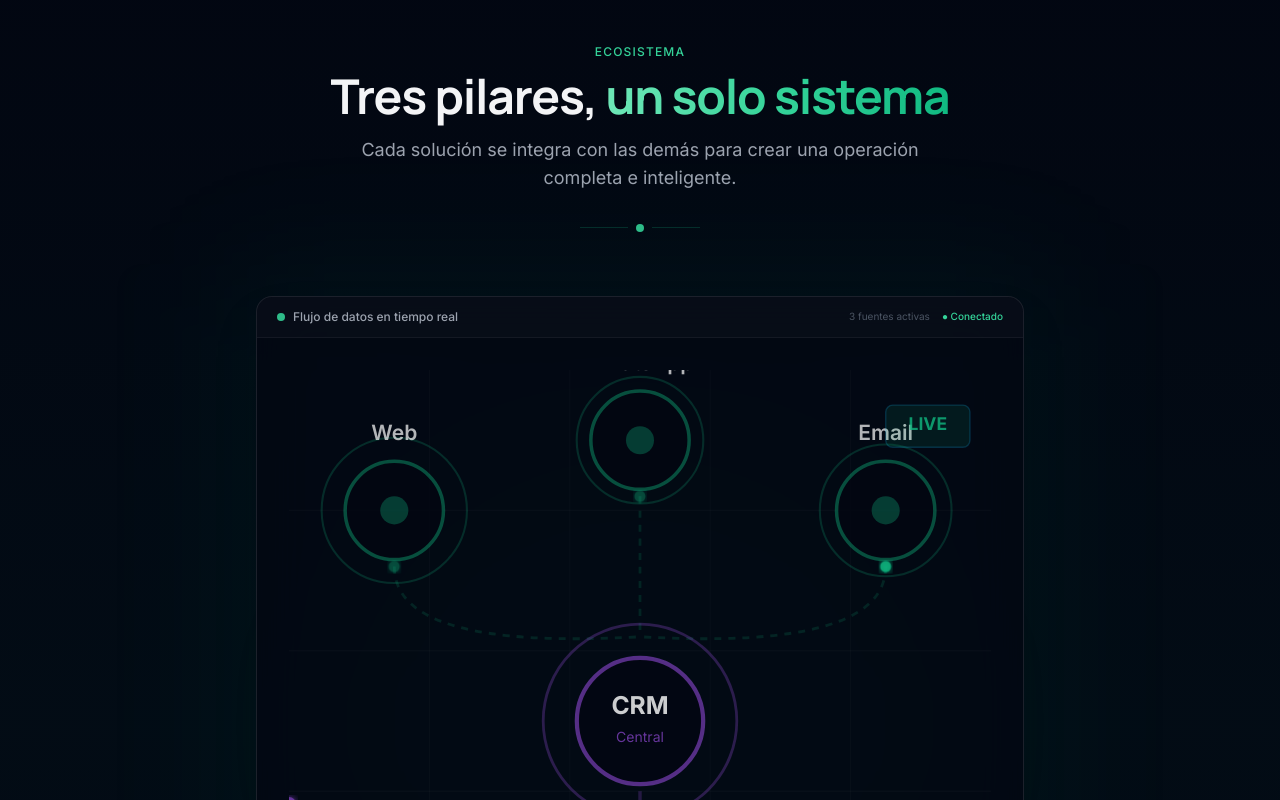
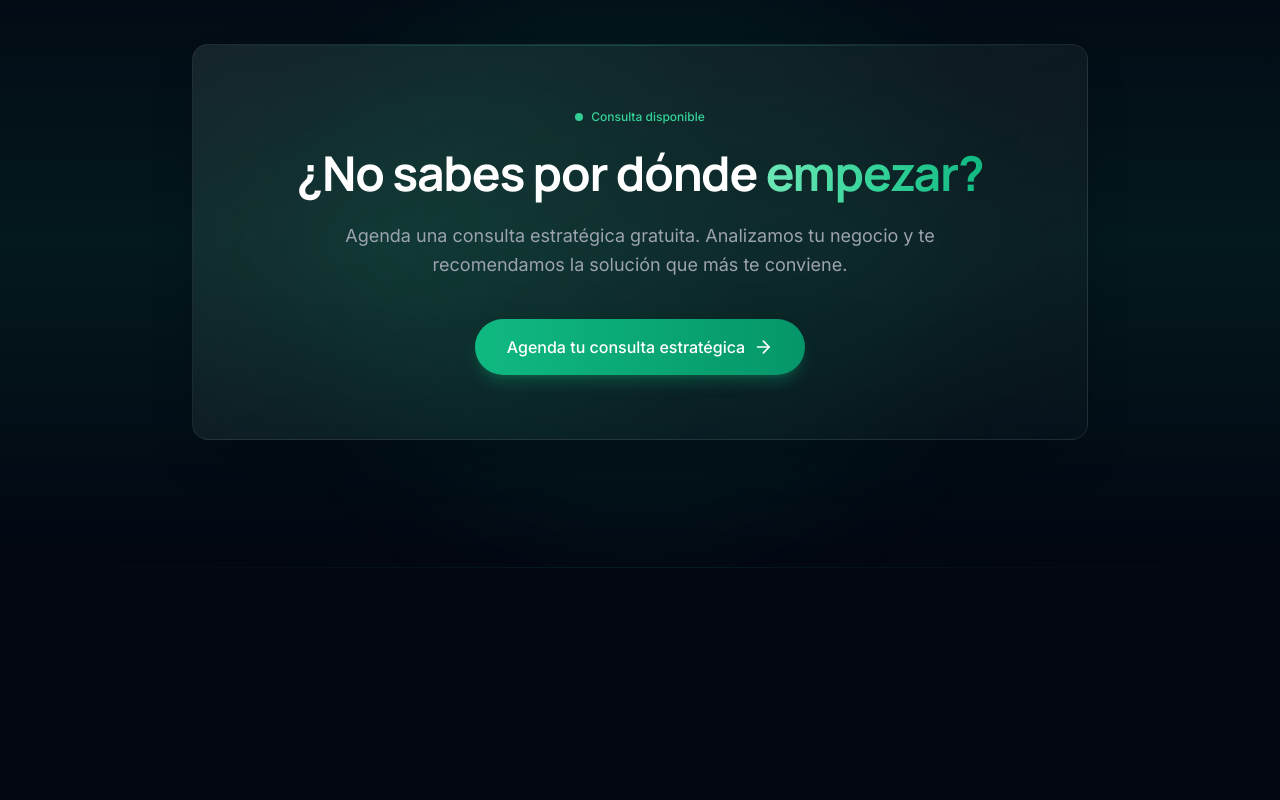
Before and after one commit to 4lfredoCalv0/emerald, a Next.js app: page /soluciones in a window 1280 px wide. Shown: the part 1740-2540 px from the top of the page. After the commit the page ends 2308 px from the top, so only its background shows below. Built offline with nearby package versions, Linux system fonts and the light colour scheme.

Commit message:
Remove ecosystem visual section from /soluciones page

```diff
--- a/app/soluciones/page.tsx
+++ b/app/soluciones/page.tsx
@@ -22,7 +22,7 @@ import {
   Clock,
   Shield,
 } from "lucide-react";
-import { HeroVisual, DataFlowVisual } from "@/components/visuals";
+import { HeroVisual } from "@/components/visuals";
 
 const soluciones = [
   {
@@ -341,116 +341,6 @@ export default function SolucionesPage() {
         </div>
       </section>
 
-      {/* Visual: Ecosystem overview */}
-      <section className="relative py-24 sm:py-32 px-4 overflow-hidden">
-        {/* Background atmosphere */}
-        <div className="absolute inset-0 bg-gradient-to-b from-transparent via-emerald-500/[0.03] to-transparent" />
-        <div className="absolute top-1/2 left-1/2 -translate-x-1/2 -translate-y-1/2 w-[600px] h-[600px] rounded-full bg-emerald-500/5 blur-3xl" />
-
-        {/* Structural lines */}
-        <div className="absolute inset-0 overflow-hidden pointer-events-none">
-          <div className="absolute top-0 left-0 w-full h-px bg-gradient-to-r from-transparent via-emerald-500/10 to-transparent" />
-          <div className="absolute bottom-0 left-0 w-full h-px bg-gradient-to-r from-transparent via-emerald-500/10 to-transparent" />
-        </div>
-
-        <div className="max-w-6xl mx-auto relative">
-          {/* Section header */}
-          <motion.div
-            initial={{ opacity: 0, y: 20 }}
-            whileInView={{ opacity: 1, y: 0 }}
-            viewport={{ once: true }}
-            transition={{ duration: 0.6 }}
-            className="text-center mb-12 sm:mb-16"
-          >
-            <p className="text-xs font-medium text-emerald-400 uppercase tracking-widest mb-3">
-              Ecosistema
-            </p>
-            <h2 className="text-3xl sm:text-4xl lg:text-5xl font-bold tracking-tight leading-tight">
-              Tres pilares,{" "}
-              <span className="gradient-text">un solo sistema</span>
-            </h2>
-            <p className="mt-4 text-base sm:text-lg text-gray-400 max-w-xl mx-auto leading-relaxed">
-              Cada solución se integra con las demás para crear una operación completa e inteligente.
-            </p>
-
-            {/* Visual connector */}
-            <div className="mt-8 flex items-center justify-center gap-2">
-              <div className="w-12 h-px bg-emerald-500/20" />
-              <div className="w-2 h-2 rounded-full bg-emerald-400 animate-pulse" />
-              <div className="w-12 h-px bg-emerald-500/20" />
-            </div>
-          </motion.div>
-
-          {/* Ecosystem visual */}
-          <motion.div
-            initial={{ opacity: 0, y: 30 }}
-            whileInView={{ opacity: 1, y: 0 }}
-            viewport={{ once: true }}
-            transition={{ duration: 0.8 }}
-          >
-            <DataFlowVisual />
-          </motion.div>
-
-          {/* Integration pillars */}
-          <motion.div
-            initial={{ opacity: 0, y: 20 }}
-            whileInView={{ opacity: 1, y: 0 }}
-            viewport={{ once: true }}
-            transition={{ duration: 0.6, delay: 0.3 }}
-            className="mt-12 sm:mt-16 grid grid-cols-1 sm:grid-cols-3 gap-4 sm:gap-6"
-          >
-            {[
-              {
-                icon: Globe,
-                title: "Presencia digital",
-                description: "Que genera confianza desde el primer contacto",
-                color: "emerald",
-              },
-              {
-                icon: MessageSquare,
-                title: "Comunicación",
-                description: "Que nunca duerme ni pierde una oportunidad",
-                color: "blue",
-              },
-              {
-                icon: Zap,
-                title: "Automatización",
-                description: "Que funciona sola, sin intervención manual",
-                color: "purple",
-              },
-            ].map((pillar, i) => {
-              const colorMap = {
-                emerald: { border: "border-emerald-500/20", bg: "bg-emerald-500/5", text: "text-emerald-400" },
-                blue: { border: "border-blue-500/20", bg: "bg-blue-500/5", text: "text-blue-400" },
-                purple: { border: "border-purple-500/20", bg: "bg-purple-500/5", text: "text-purple-400" },
-              };
-              const colors = colorMap[pillar.color as keyof typeof colorMap];
-              const Icon = pillar.icon;
-              return (
-                <motion.div
-                  key={i}
-                  initial={{ opacity: 0, y: 20 }}
-                  whileInView={{ opacity: 1, y: 0 }}
-                  viewport={{ once: true }}
-                  transition={{ delay: 0.5 + i * 0.15, duration: 0.5 }}
-                  className={`rounded-xl ${colors.bg} ${colors.border} border p-5 sm:p-6 text-center group hover:shadow-lg transition-all duration-500`}
-                >
-                  <div className="flex items-center justify-center mb-3">
-                    <Icon className={`w-6 h-6 ${colors.text}`} />
-                  </div>
-                  <h3 className={`text-sm font-semibold ${colors.text} mb-1`}>
-                    {pillar.title}
-                  </h3>
-                  <p className="text-xs text-gray-500 leading-relaxed">
-                    {pillar.description}
-                  </p>
-                </motion.div>
-              );
-            })}
-          </motion.div>
-        </div>
-      </section>
-
       {/* CTA */}
       <section className="relative py-24 sm:py-32 px-4 overflow-hidden">
         {/* Background atmosphere */}
```
